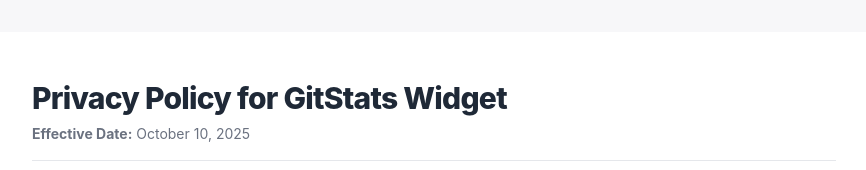
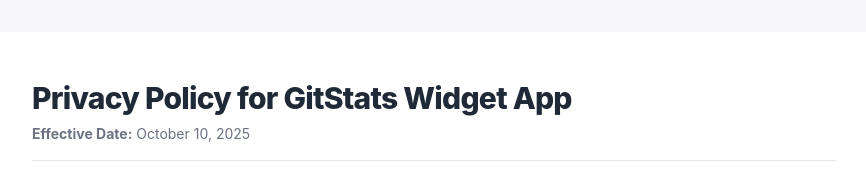
Before and after one commit to agamkoradiya/apps, a plain HTML site: page gitstats/privacy_policy.html in a window 1280 px wide. Shown: the top 170 px of the page, without its empty margins (206-1072 px from the left). Drawn offline with nearby package versions, Linux system fonts and the light colour scheme.

Commit message:
Update privacy_policy.html

```diff
--- a/gitstats/privacy_policy.html
+++ b/gitstats/privacy_policy.html
@@ -28,7 +28,7 @@
 
         <!-- Header -->
         <header class="mb-8 border-b pb-4">
-            <h1 class="text-3xl font-extrabold text-gray-800 tracking-tight">Privacy Policy for GitStats Widget</h1>
+            <h1 class="text-3xl font-extrabold text-gray-800 tracking-tight">Privacy Policy for GitStats Widget App</h1>
             <p class="text-sm text-gray-500 mt-2">
                 <strong>Effective Date:</strong> October 10, 2025
             </p>
```
